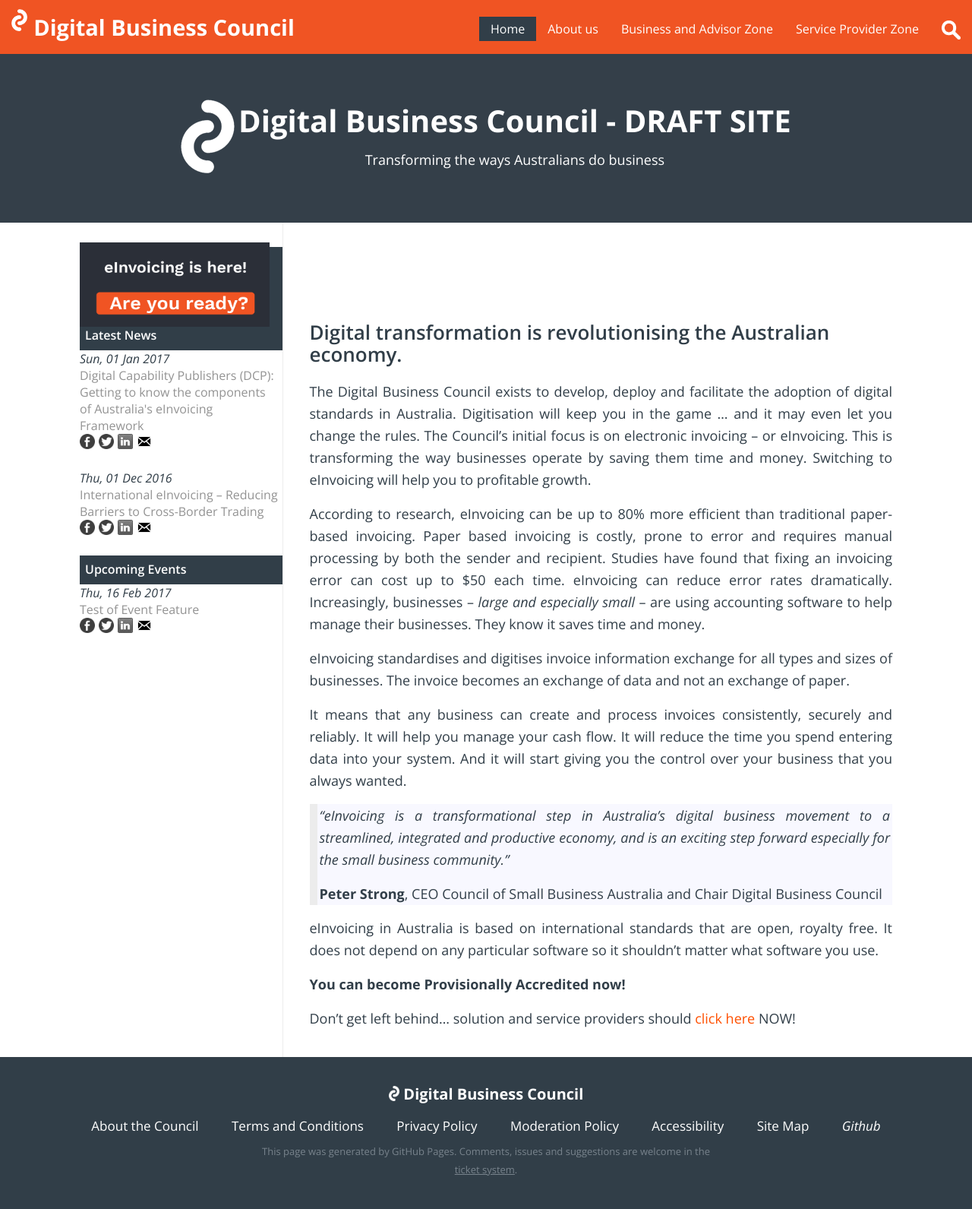
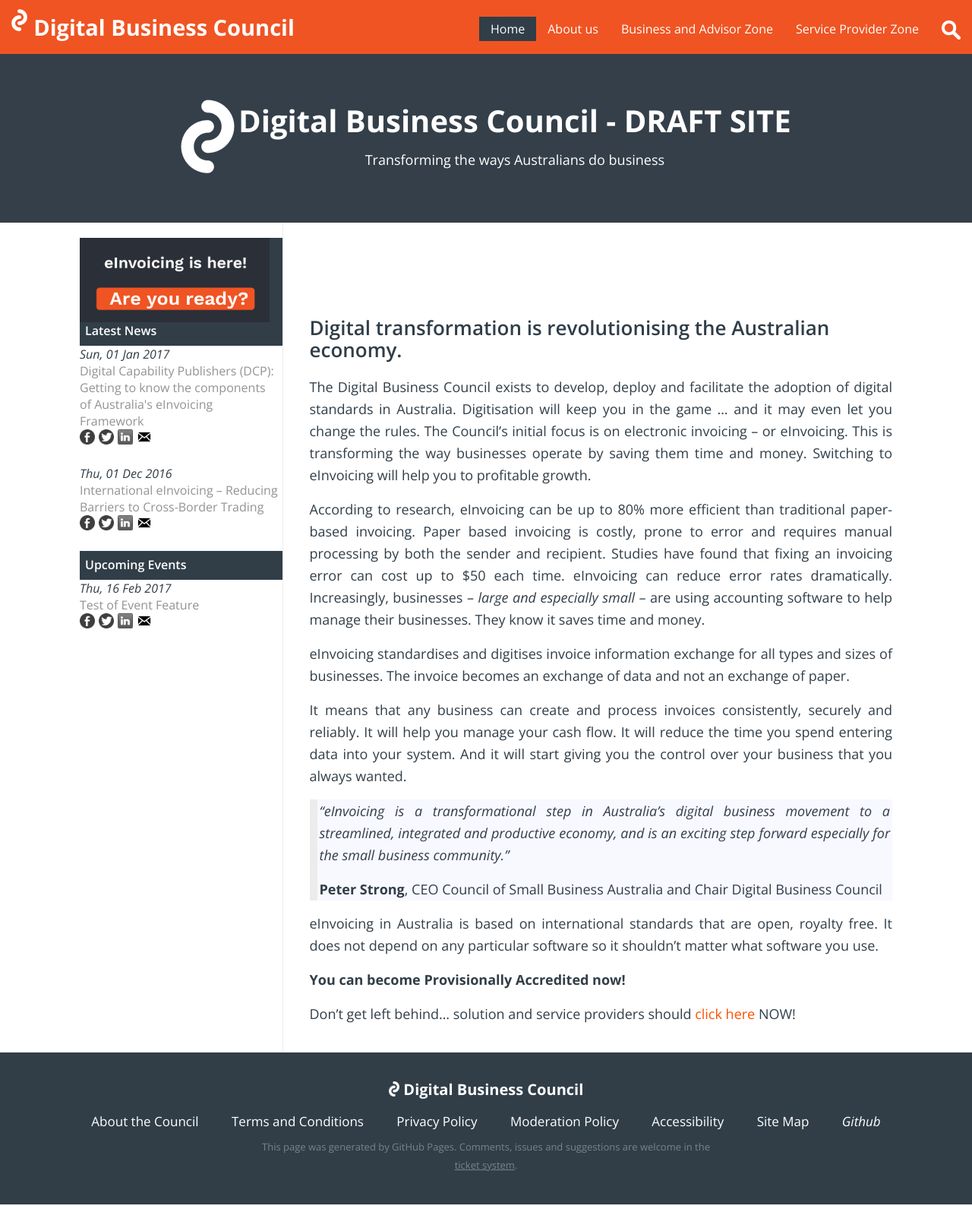
Before and after one commit to Digital-Business-Council/Digital-Business-Council.github.io, a Jekyll site: the page built from index.md, in a window 1280 px wide. Shown: the whole page at 76% size. Built offline with Jekyll 4.4.1, drawn with Linux system fonts in a browser that asks for light colours; our own code applies the rules of GitHub Pages for plain Markdown files.

Commit message:
Update sidebar-menu.html

```diff
--- a/_includes/sidebar-menu.html
+++ b/_includes/sidebar-menu.html
@@ -1,6 +1,6 @@
+    {% assign current = page.url | downcase | split: '/' %}
+    <img src="{{site.url}}/images/eInvoicing-is-here.png" width="250px" style="float:left;">
 <ul class="sidebar-menu">
-    {% assign current = page.url | downcase | split: '/' %}
-    <li><img src="{{site.url}}/images/eInvoicing-is-here.png" width="250px" style="float:left;"></li>
 
     <li class="menu-title">Latest News</li>
 
```
